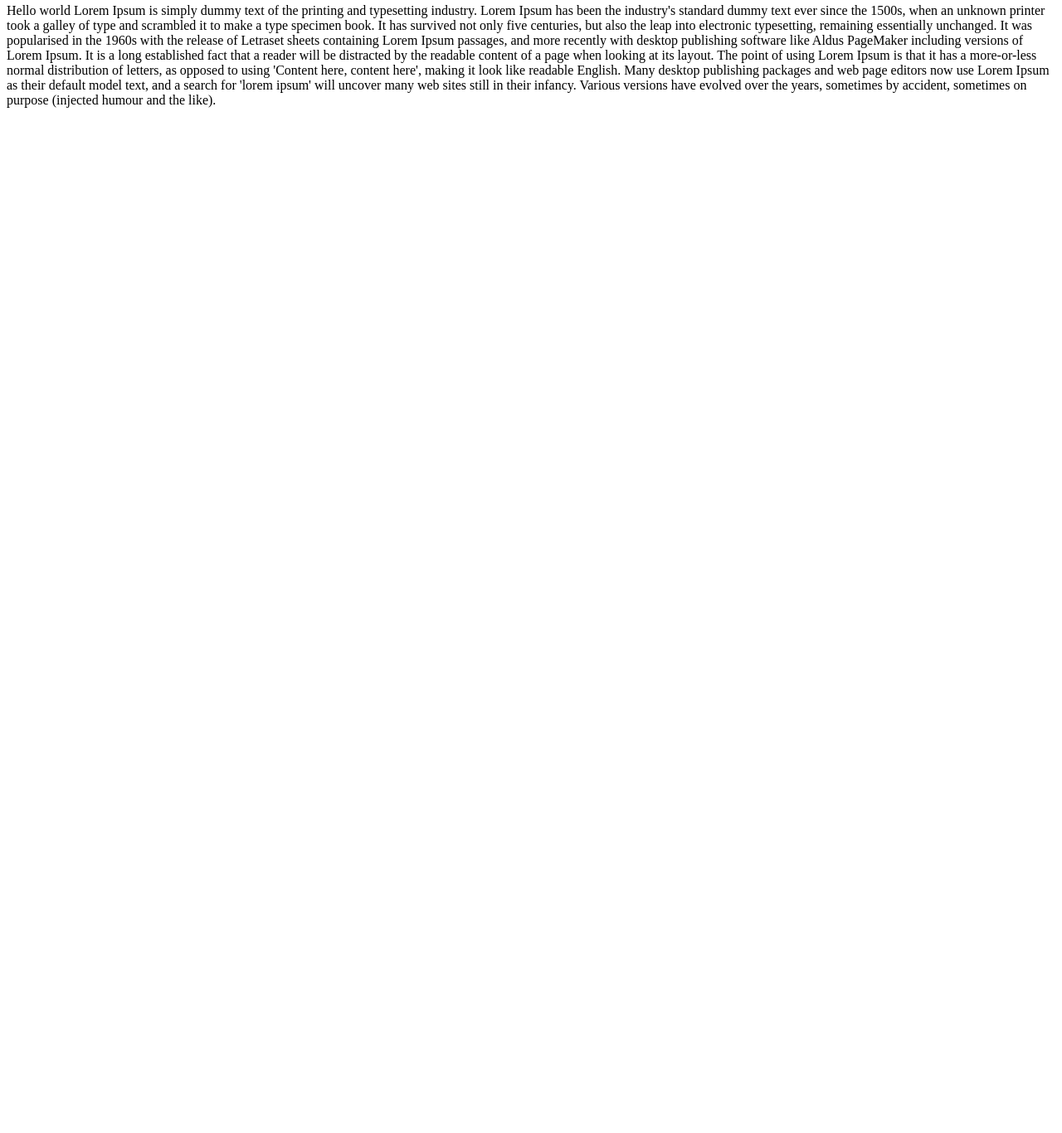
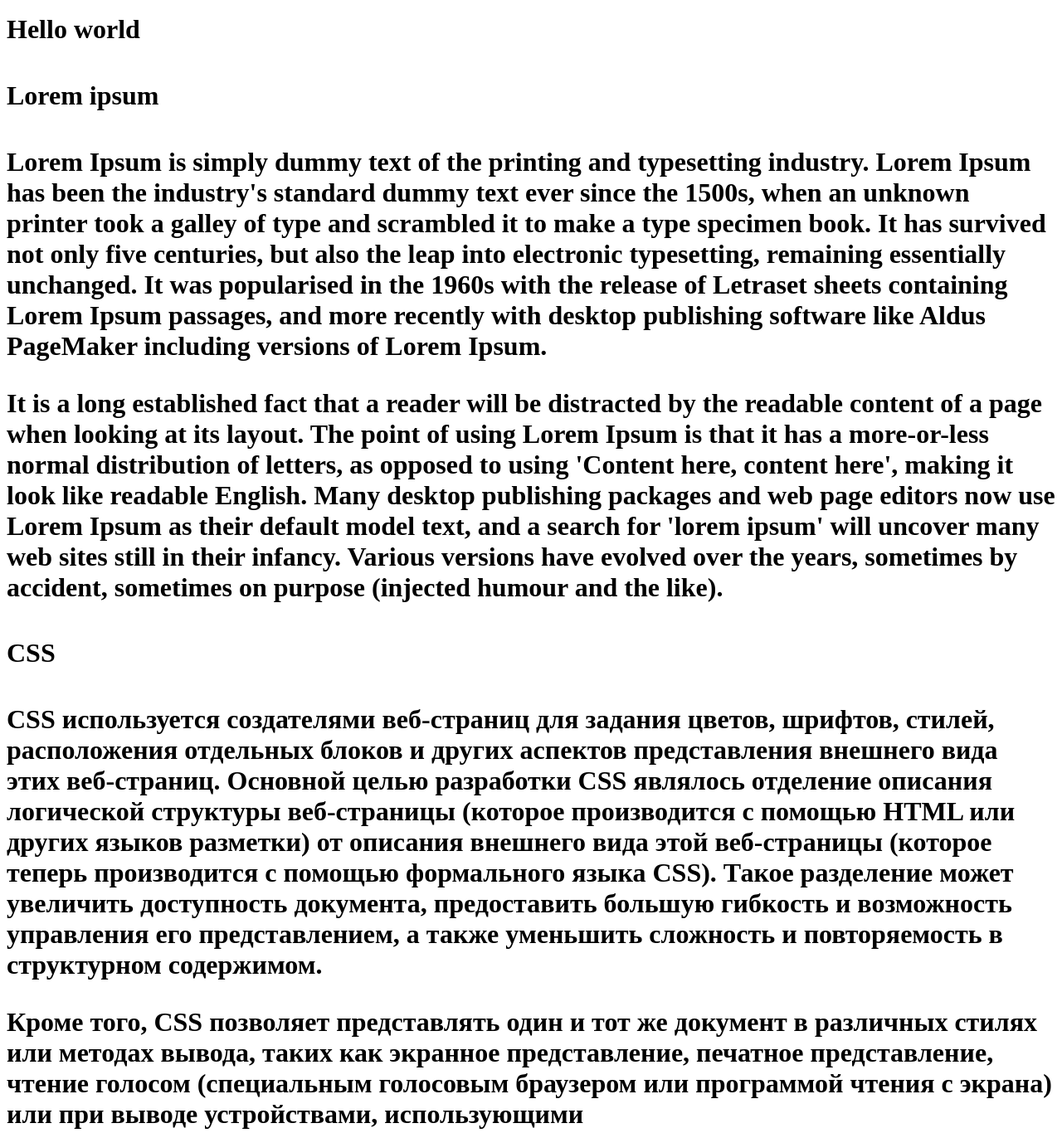
Before and after one commit to Kseniiakov/git-test, a plain HTML site: page index.html in a window 1280 px wide. Shown: the part 4-1370 px from the top of the page at 83% size. Before the commit the page ends 800 px from the top, so only its background shows below. Drawn offline with Linux system fonts and the light colour scheme.

Commit message:
Add index

```diff
--- a/index.html
+++ b/index.html
@@ -4,10 +4,26 @@
     <head>
     </head>
     <body>
-        Hello world
+        <h1>Hello world<h1>
 
-        Lorem Ipsum is simply dummy text of the printing and typesetting industry. Lorem Ipsum has been the industry's standard dummy text ever since the 1500s, when an unknown printer took a galley of type and scrambled it to make a type specimen book. It has survived not only five centuries, but also the leap into electronic typesetting, remaining essentially unchanged. It was popularised in the 1960s with the release of Letraset sheets containing Lorem Ipsum passages, and more recently with desktop publishing software like Aldus PageMaker including versions of Lorem Ipsum.
+        <article>
+            <h4>Lorem ipsum</h4>
+            <p>
+                Lorem Ipsum is simply dummy text of the printing and typesetting industry. Lorem Ipsum has been the industry's standard dummy text ever since the 1500s, when an unknown printer took a galley of type and scrambled it to make a type specimen book. It has survived not only five centuries, but also the leap into electronic typesetting, remaining essentially unchanged. It was popularised in the 1960s with the release of Letraset sheets containing Lorem Ipsum passages, and more recently with desktop publishing software like Aldus PageMaker including versions of Lorem Ipsum.
+            </p>
+            <p>
+                It is a long established fact that a reader will be distracted by the readable content of a page when looking at its layout. The point of using Lorem Ipsum is that it has a more-or-less normal distribution of letters, as opposed to using 'Content here, content here', making it look like readable English. Many desktop publishing packages and web page editors now use Lorem Ipsum as their default model text, and a search for 'lorem ipsum' will uncover many web sites still in their infancy. Various versions have evolved over the years, sometimes by accident, sometimes on purpose (injected humour and the like).
+            </p>
+        </article>
 
-        It is a long established fact that a reader will be distracted by the readable content of a page when looking at its layout. The point of using Lorem Ipsum is that it has a more-or-less normal distribution of letters, as opposed to using 'Content here, content here', making it look like readable English. Many desktop publishing packages and web page editors now use Lorem Ipsum as their default model text, and a search for 'lorem ipsum' will uncover many web sites still in their infancy. Various versions have evolved over the years, sometimes by accident, sometimes on purpose (injected humour and the like).
+        <article>
+            <h4>CSS</h4>
+            <p>
+                CSS используется создателями веб-страниц для задания цветов, шрифтов, стилей, расположения отдельных блоков и других аспектов представления внешнего вида этих веб-страниц. Основной целью разработки CSS являлось отделение описания логической структуры веб-страницы (которое производится с помощью HTML или других языков разметки) от описания внешнего вида этой веб-страницы (которое теперь производится с помощью формального языка CSS). Такое разделение может увеличить доступность документа, предоставить большую гибкость и возможность управления его представлением, а также уменьшить сложность и повторяемость в структурном содержимом.
+            </p>
+            <p>
+                Кроме того, CSS позволяет представлять один и тот же документ в различных стилях или методах вывода, таких как экранное представление, печатное представление, чтение голосом (специальным голосовым браузером или программой чтения с экрана) или при выводе устройствами, использующими
+            </p>
+        <article>
     </body>
 </html>
```
